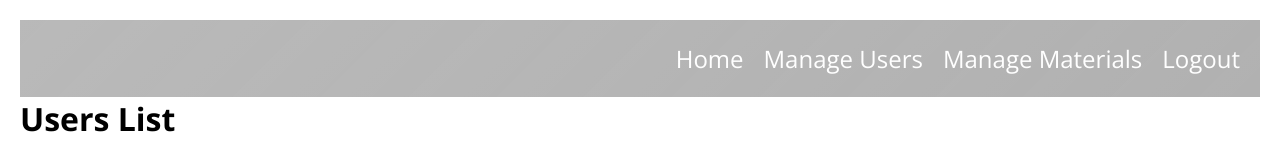
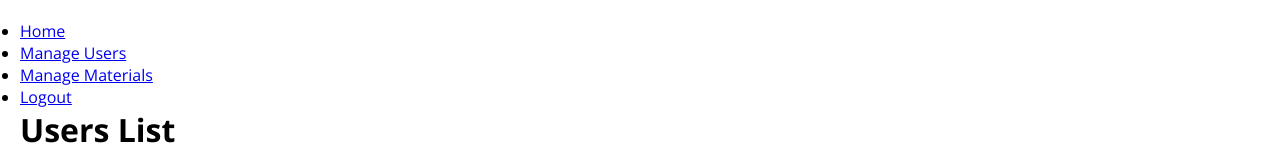
Before and after one commit to Santhosh-The-DeveLoper/Project-Track3d, a React (Create React App) app in the folder frontend/: page /fetchusers in a window 1280 px wide. Shown: the top 159 px of the page. Built offline with nearby package versions, Linux system fonts and the light colour scheme; no server answers.

Commit message:
Update FetchUsers.jsx

```diff
--- a/frontend/src/components/FetchUsers/FetchUsers.jsx
+++ b/frontend/src/components/FetchUsers/FetchUsers.jsx
@@ -36,7 +36,7 @@ function UserList() {
 
   return (
     <div className="Whited" style={{ padding: "20px" }}>
-      <div className="nav">
+      <div className="navx">
         <div className="right">
           <ul>
             <li><Link to="/dashboard">Home</Link></li>
```
